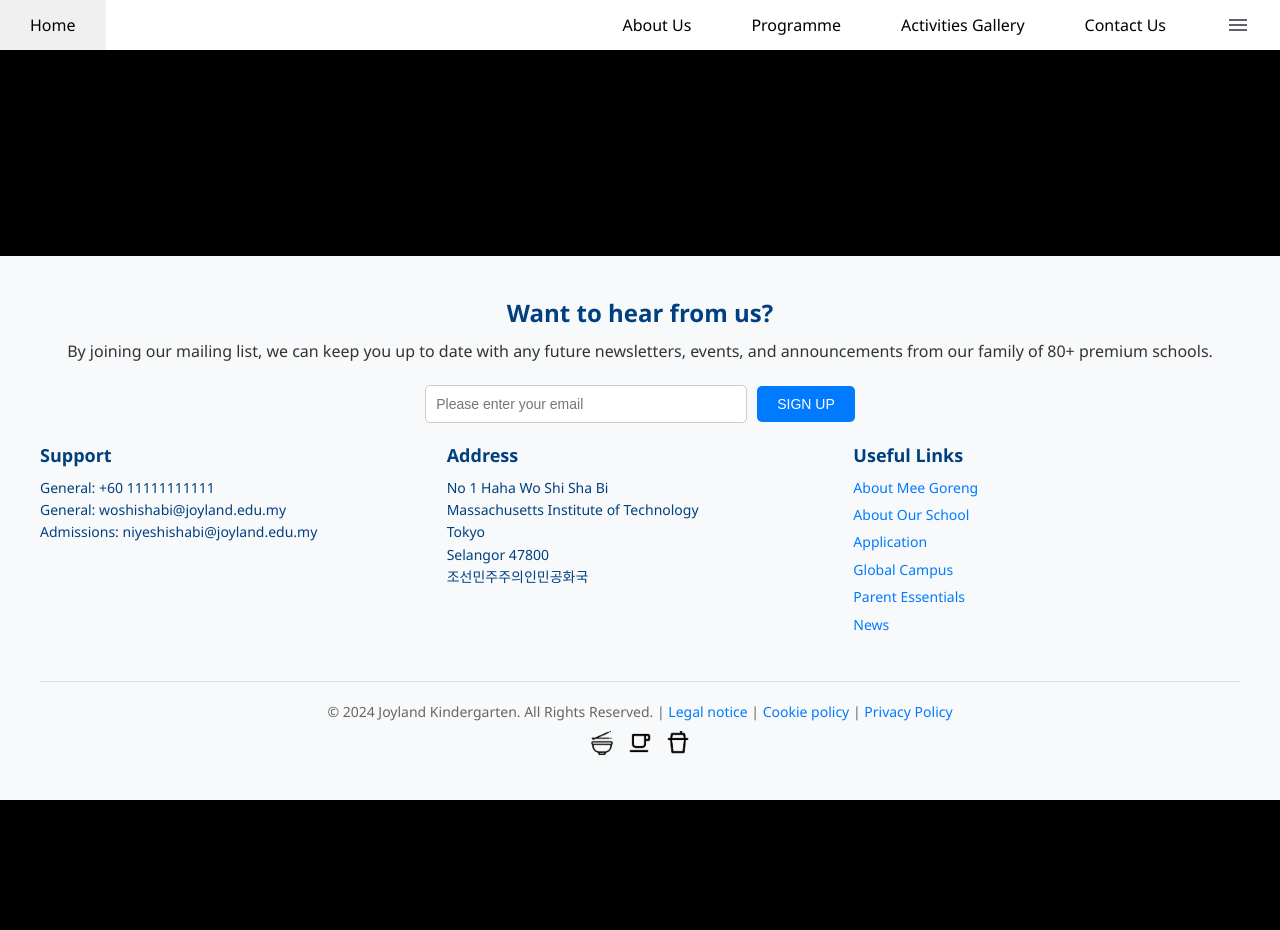
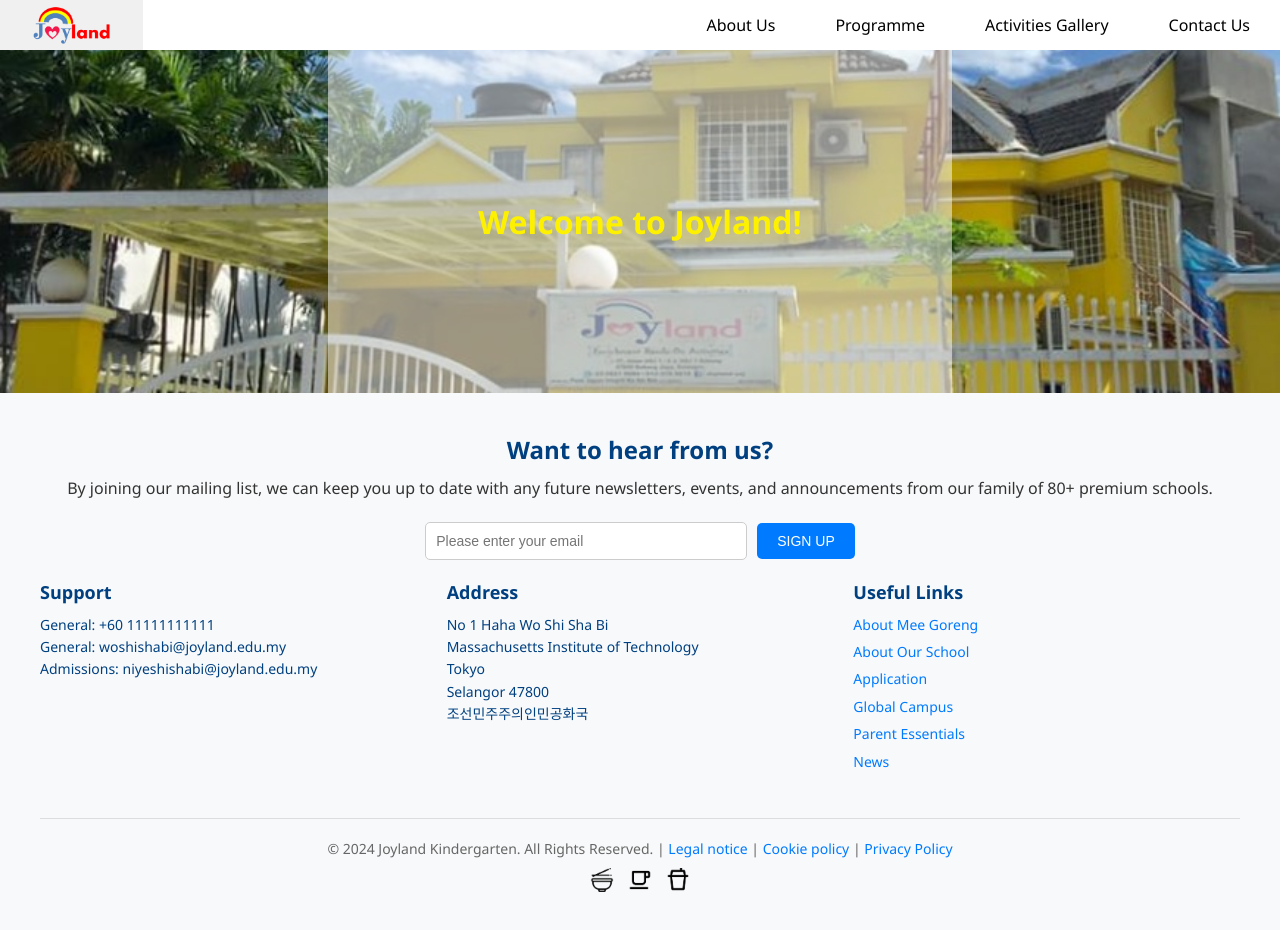
Before and after one commit to melodyleoi/joylandusj, a plain HTML site: page index.html in a window 1280 px wide. Before the commit the page ends 800 px from the top, so only its background shows below. Drawn offline with Linux system fonts and the light colour scheme.

Commit message:
final version of 20/11/24, end of day, good night :)

```diff
--- a/index.html
+++ b/index.html
@@ -8,8 +8,10 @@
 </head>
 <body>
     <div id="navbar-container"></div>
-    <script src="loadNavbar.js"></script>
-    <script src="sidebar.js"></script>
+
+    <div class="background-img">
+        <h1 class="welcome">Welcome to Joyland!</h1>
+    </div>
 
     <div class="container">
         <!-- Main content of the page -->
@@ -18,6 +20,9 @@
     <div id="footer-container">
         <noscript>Your footer could not be loaded. Please enable JavaScript.</noscript>
     </div>
+
+    <script src="loadNavbar.js"></script>
+    <script src="sidebar.js"></script>
     <script src="loadFooter.js"></script>
 
 </body>
--- a/navbar.html
+++ b/navbar.html
@@ -9,7 +9,7 @@
 </nav>
 <nav>
     <ul>
-        <li><a href="index.html">Home</a></li>
+        <li><a href="index.html"><img src="joylandLogo.png" height="40px" width="auto"></a></li>
         <li class="hideOnMobile"><a href="aboutus.html">About Us</a></li>
         <li class="hideOnMobile"><a href="programme.html">Programme</a></li>
         <li class="hideOnMobile"><a href="gallery.html">Activities Gallery</a></li>
--- a/style.css
+++ b/style.css
@@ -1,4 +1,3 @@
-/* 重置基础样式 */
 * {
     margin: 0;
     padding: 0;
@@ -15,6 +14,7 @@ body {
     width: 100vw;
     background-color: black;
     font-family: 'Segoe UI', Tahoma, Geneva, Verdana, sans-serif;
+    overflow: hidden;
 }
 
 .container {
@@ -217,16 +217,28 @@ nav li:first-child {
     margin: 0 5px;
 }
 
-/* .footer-nav li {
-    display: inline-block;
+.menu-button{
+    display: none;
 }
 
-.footer-nav a {
-    text-decoration: none;
-    color: #007bff; /* 修改内容：设置链接颜色
-} */
-
-
+.background-img{
+    background-image: url("background.jpg");
+    background-position: center;
+    background-repeat: no-repeat;
+    background-size: cover;
+    width: 100%;
+    height: 100vh;
+    display: flex;
+    justify-content: center;
+    align-items: center;
+}
+.welcome{
+    background-color: rgba(255, 255, 255, 0.5);
+    color: #fdf100;
+    text-align: center;
+    margin: 0;
+    padding: 150px;
+}
 
 /* Mobile 样式调整 */
 @media(max-width: 800px) {
```
Also changed, not shown: background.jpg (added), joylandLogo.png (added), test.css (added).
